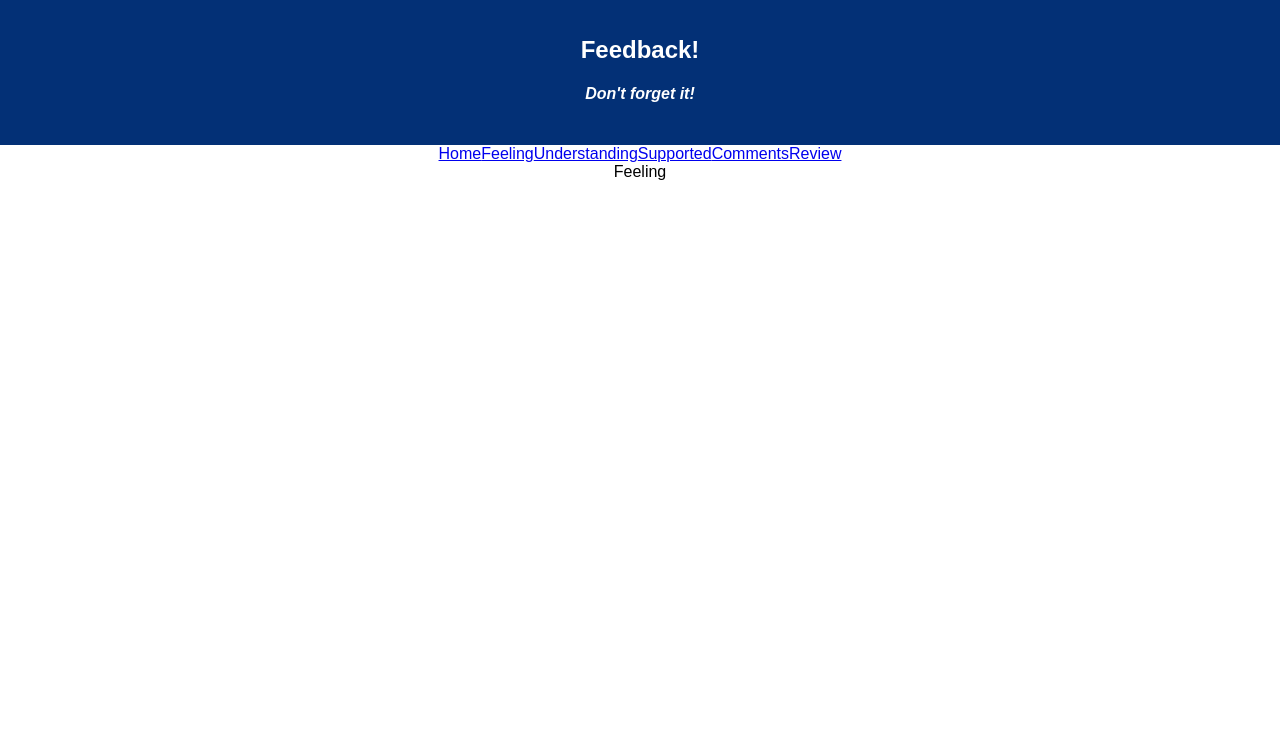
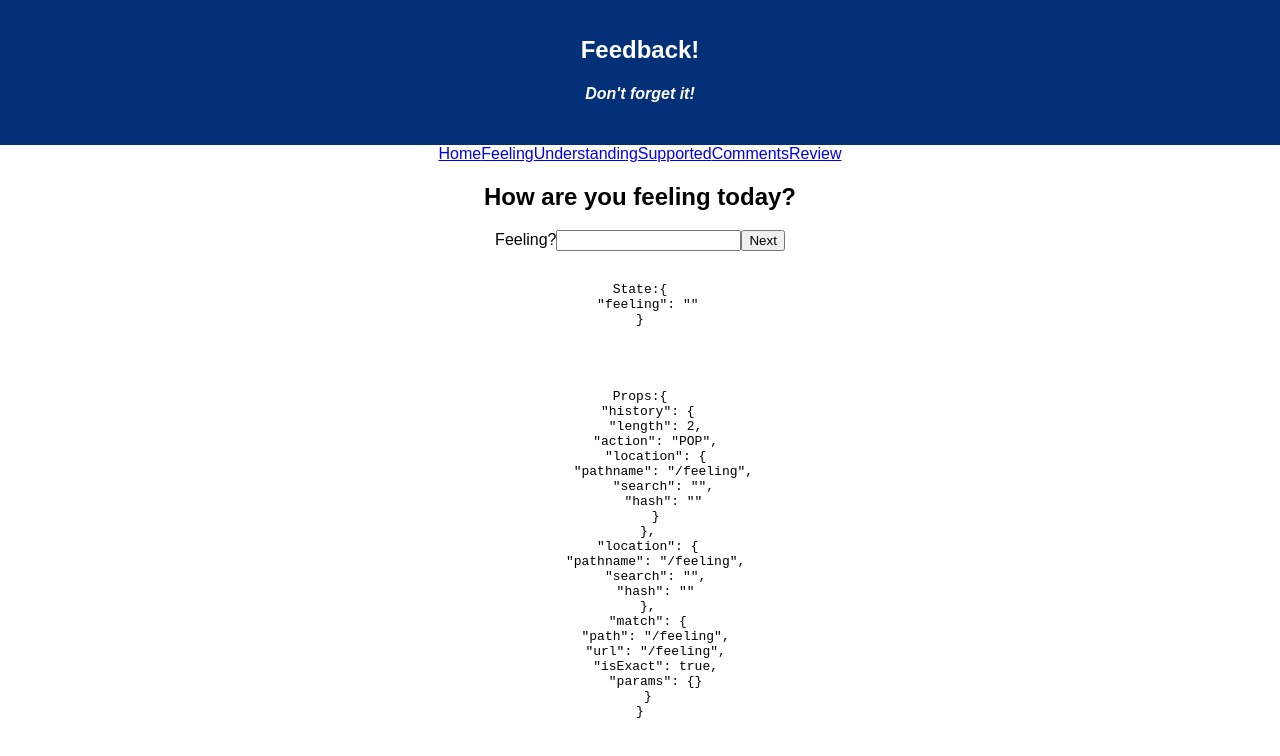
Before and after one commit to jtbarclay/redux-feedback-loop, a React (Create React App) app: page /#/feeling in a window 1280 px wide. Shown: the top 756 px of the page. Built offline with nearby package versions, Linux system fonts and the light colour scheme.

Commit message:
controlled input, button, and handlers for feelings component

```diff
--- a/src/components/Feeling/Feeling.js
+++ b/src/components/Feeling/Feeling.js
@@ -1,10 +1,36 @@
 import React, { Component } from 'react';
 
 class Feeling extends Component {
+  state = {
+    feeling: '',
+  }
+
+  handleInput = (event) => {
+    this.setState({
+      feeling: event.target.value,
+    })
+  }
+
+  handleButton = () => {
+
+    this.props.history.push('/understanding');
+  }
+
   render() {
     return (
       <>
-      Feeling
+      <h2>How are you feeling today?</h2>
+      <label>Feeling?</label>
+      <input onChange={this.handleInput} value={this.state.feeling}/>
+      <button onClick={this.handleButton}>Next</button>
+
+
+      <br/>
+      <br/>
+      <pre>State:{JSON.stringify(this.state, null, 2)}</pre>
+      <br/>
+      <br/>
+      <pre>Props:{JSON.stringify(this.props, null, 2)}</pre>
       </>
     );
   }
```
